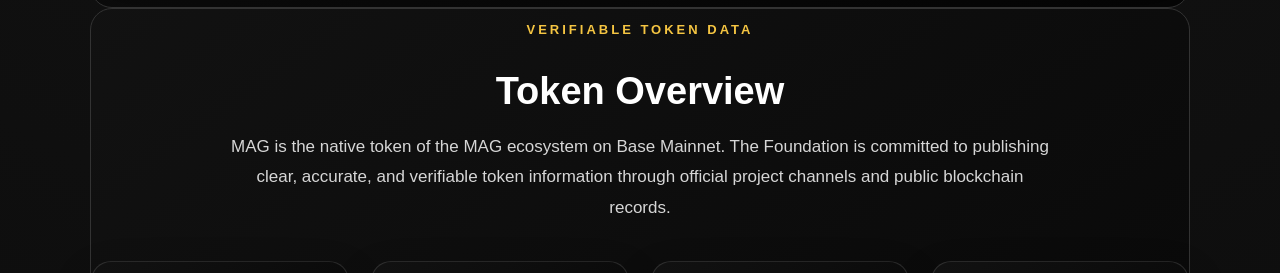
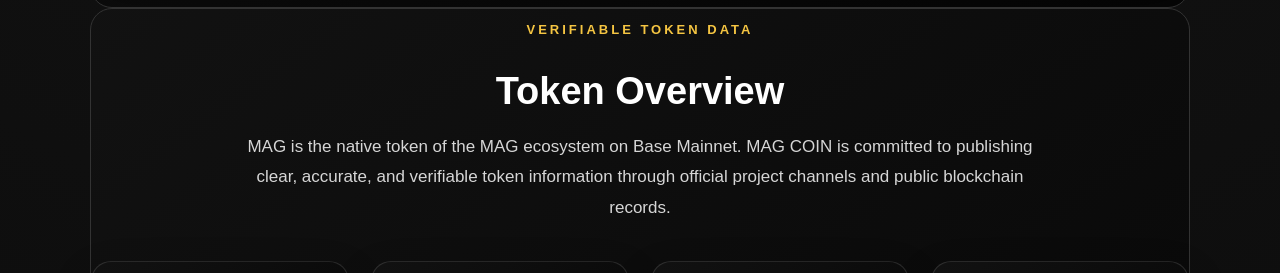
Before and after one commit to MAGZOWN/mag-coin-website, a Next.js app: page /tokenomics in a window 1280 px wide. Shown: the part 1080-1353 px from the top of the page. Built offline with nearby package versions, Linux system fonts and the light colour scheme.

Commit message:
Fix Foundation reference in Token Overview subtitle
Fix Foundation reference in Token Overview subtitle

"The Foundation is committed to publishing clear, accurate, and
verifiable token information" changed to "MAG COIN is committed
to publishing..."

```diff
--- a/app/components/TokenOverview.tsx
+++ b/app/components/TokenOverview.tsx
@@ -54,8 +54,8 @@ export default function TokenOverview() {
       </h2>
 
       <p style={styles.subtitle}>
-        MAG is the native token of the MAG ecosystem on Base Mainnet. The
-        Foundation is committed to publishing clear, accurate, and verifiable
+        MAG is the native token of the MAG ecosystem on Base Mainnet. MAG COIN
+        is committed to publishing clear, accurate, and verifiable
         token information through official project channels and public
         blockchain records.
       </p>
```
